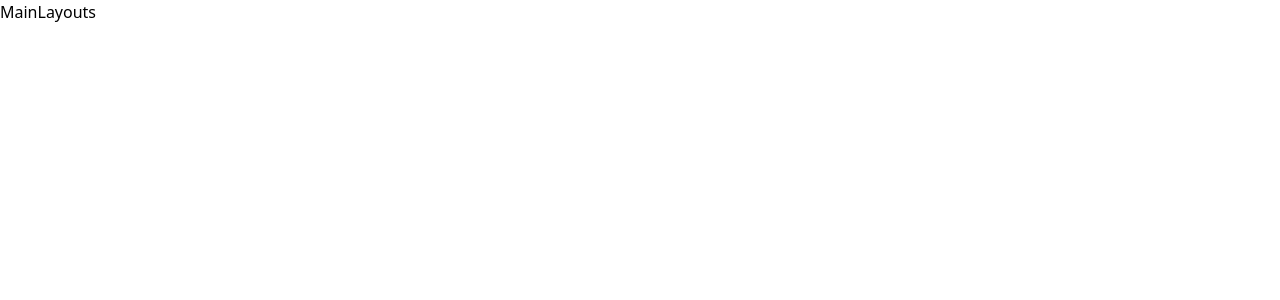
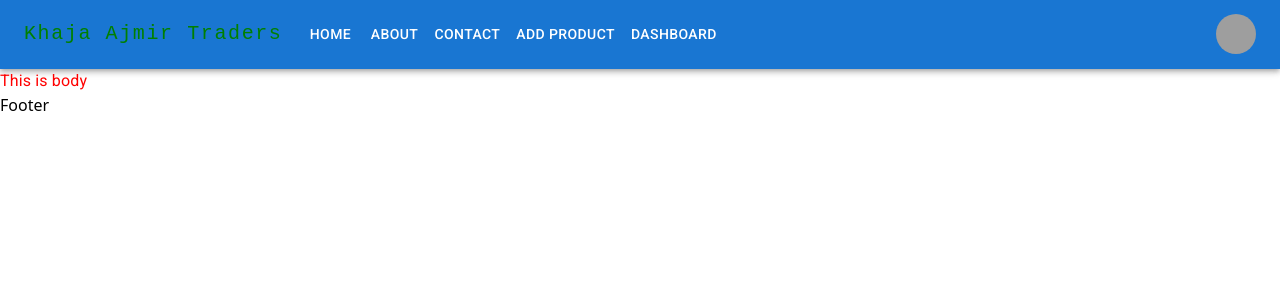
Before and after one commit to 123Somrat/Tradding_platform, a React (Vite) app: page / in a window 1280 px wide. Shown: the top 300 px of the page. Built offline with nearby package versions, Linux system fonts and the light colour scheme; grey boxes are pictures that could not be loaded.

Commit message:
Design NavBar

```diff
--- a/src/App.tsx
+++ b/src/App.tsx
@@ -2,7 +2,7 @@
 
 function App() {
   return (
-    <div className="container mx-auto border-2 border-green-300 my-4 ">
+    <div className="container mx-auto h-svh border-2 border-green-300 ">
       <MainLayouts />
     </div>
   );
--- a/src/Components/NavBar.tsx
+++ b/src/Components/NavBar.tsx
@@ -1,7 +1,162 @@
+import * as React from 'react';
+import AppBar from '@mui/material/AppBar';
+import Box from '@mui/material/Box';
+import Toolbar from '@mui/material/Toolbar';
+import IconButton from '@mui/material/IconButton';
+import Typography from '@mui/material/Typography';
+import Menu from '@mui/material/Menu';
+import MenuIcon from '@mui/icons-material/Menu';
+import Container from '@mui/material/Container';
+import Avatar from '@mui/material/Avatar';
+import Button from '@mui/material/Button';
+import Tooltip from '@mui/material/Tooltip';
+import MenuItem from '@mui/material/MenuItem';
+import AdbIcon from '@mui/icons-material/Adb';
 
 
+const pages = ['Home', 'About', 'Contact', 'Add Product',"Dashboard"];
+const settings = ['Profile', 'Account', 'Dashboard', 'Logout'];
+
 export default function NavBar() {
-  return (
-    <div>NavBar</div>
-  )
+    const [anchorElNav, setAnchorElNav] = React.useState<null | HTMLElement>(null);
+    const [anchorElUser, setAnchorElUser] = React.useState<null | HTMLElement>(null);
+
+    const handleOpenNavMenu = (event: React.MouseEvent<HTMLElement>) => {
+      setAnchorElNav(event.currentTarget);
+    };
+    const handleOpenUserMenu = (event: React.MouseEvent<HTMLElement>) => {
+      setAnchorElUser(event.currentTarget);
+    };
+
+    const handleCloseNavMenu = () => {
+      setAnchorElNav(null);
+    };
+
+    const handleCloseUserMenu = () => {
+      setAnchorElUser(null);
+    };
+
+    return (
+      <AppBar position="static">
+        <Container maxWidth="xl">
+          <Toolbar disableGutters>
+            <Typography
+              variant="h6"
+              noWrap
+              component="a"
+              href="#app-bar-with-responsive-menu"
+              sx={{
+                mr: 2,
+                display: { xs: 'none', md: 'flex' },
+                fontFamily: 'monospace',
+                fontWeight: 300,
+                letterSpacing: '.1rem',
+                color: 'green',
+                textDecoration: 'none',
+              }}
+            >
+             Khaja Ajmir Traders
+            </Typography>
+
+            <Box sx={{ flexGrow: 1, display: { xs: 'flex', md: 'none' } }}>
+              <IconButton
+                size="large"
+                aria-label="account of current user"
+                aria-controls="menu-appbar"
+                aria-haspopup="true"
+                onClick={handleOpenNavMenu}
+                color="success"
+              >
+                <MenuIcon />
+              </IconButton>
+              <Menu
+                id="menu-appbar"
+                anchorEl={anchorElNav}
+                anchorOrigin={{
+                  vertical: 'bottom',
+                  horizontal: 'left',
+                }}
+                keepMounted
+                transformOrigin={{
+                  vertical: 'top',
+                  horizontal: 'left',
+                }}
+                open={Boolean(anchorElNav)}
+                onClose={handleCloseNavMenu}
+                sx={{
+                  display: { xs: 'block', md: 'none' },
+                }}
+              >
+                {pages.map((page) => (
+                  <MenuItem key={page} onClick={handleCloseNavMenu}>
+                    <Typography textAlign="center">{page}</Typography>
+                  </MenuItem>
+                ))}
+              </Menu>
+            </Box>
+            <AdbIcon sx={{ display: { xs: 'flex', md: 'none' }, mr: 1 }} />
+            <Typography
+              variant="h5"
+              noWrap
+              component="a"
+              href="#app-bar-with-responsive-menu"
+              sx={{
+                mr: 2,
+                display: { xs: 'flex', md: 'none' },
+                flexGrow: 1,
+                fontFamily: 'monospace',
+                fontWeight: 700,
+                letterSpacing: '.3rem',
+                color: 'inherit',
+                textDecoration: 'none',
+              }}
+            >
+              LOGO
+            </Typography>
+            <Box sx={{ flexGrow: 1, display: { xs: 'none', md: 'flex' } }}>
+              {pages.map((page) => (
+                <Button
+                  key={page}
+                  onClick={handleCloseNavMenu}
+                  sx={{ my: 2, color: 'white', display: 'block' }}
+                  className='hover:text-green-900'
+                >
+                  {page}
+                </Button>
+              ))}
+            </Box>
+
+            <Box sx={{ flexGrow: 0 }}>
+              <Tooltip title="Open settings">
+                <IconButton onClick={handleOpenUserMenu} sx={{ p: 0 }}>
+                  <Avatar alt="Remy Sharp" src="/static/images/avatar/2.jpg" />
+                </IconButton>
+              </Tooltip>
+              <Menu
+                sx={{ mt: '45px' }}
+                id="menu-appbar"
+                anchorEl={anchorElUser}
+                anchorOrigin={{
+                  vertical: 'top',
+                  horizontal: 'right',
+                }}
+                keepMounted
+                transformOrigin={{
+                  vertical: 'top',
+                  horizontal: 'right',
+                }}
+                open={Boolean(anchorElUser)}
+                onClose={handleCloseUserMenu}
+              >
+                {settings.map((setting) => (
+                  <MenuItem key={setting} onClick={handleCloseUserMenu}>
+                    <Typography textAlign="center">{setting}</Typography>
+                  </MenuItem>
+                ))}
+              </Menu>
+            </Box>
+          </Toolbar>
+        </Container>
+      </AppBar>
+    );
 }
--- a/src/Layouts/MainLayouts/MainLayouts.tsx
+++ b/src/Layouts/MainLayouts/MainLayouts.tsx
@@ -1,6 +1,13 @@
+import { Typography } from "@mui/material";
+import Footer from "../../Components/Footer";
+import NavBar from "../../Components/NavBar";
 
 export default function MainLayouts() {
   return (
-    <div>MainLayouts</div>
+    <div>
+        <NavBar/>
+         <Typography color={'red'}>This is body</Typography>
+        <Footer/>
+    </div>
   )
 }
```
